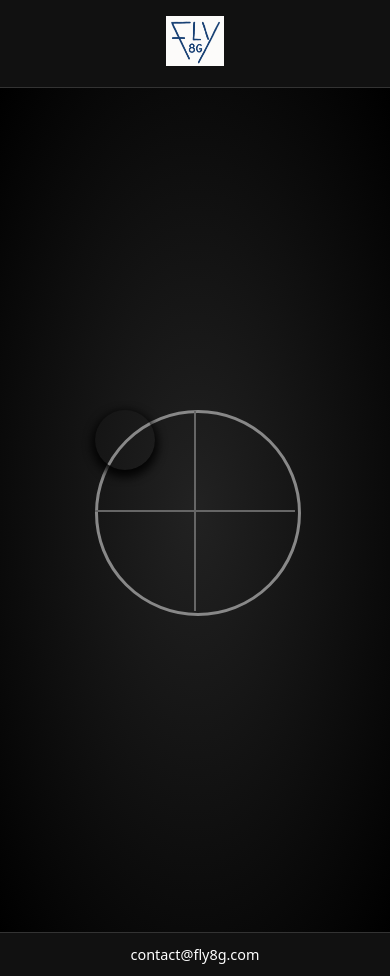
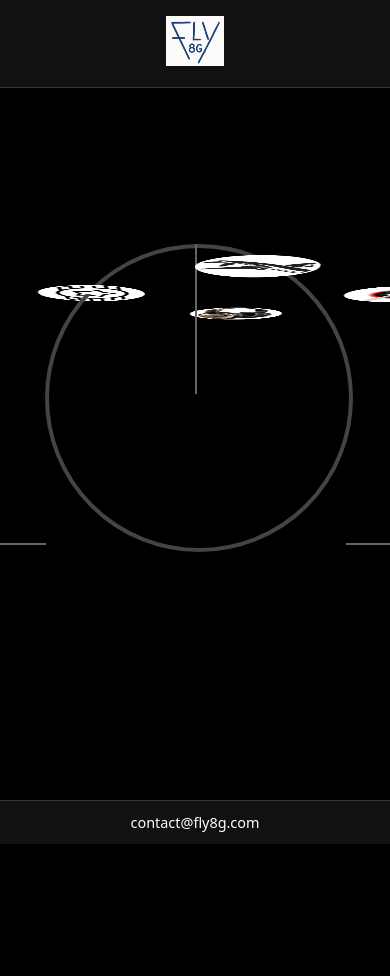
Before and after one commit to fly8gfly/fly8gfly.github.io, an Astro site: page / in a window 390 px wide. After the commit the page ends 844 px from the top, so only its background shows below. Built offline with nearby package versions, Linux system fonts and the light colour scheme; Astro itself is replaced by a stand-in of ours.

Commit message:
Update Carousel.astro

```diff
--- a/src/components/Carousel.astro
+++ b/src/components/Carousel.astro
@@ -1,151 +1,147 @@
 ---
-import { onMount } from 'astro/client';
+const discs = [
+  { name: 'Home.jpg' },
+  { name: 'Products.jpg' },
+  { name: 'flying-tips.jpg' },
+  { name: 'youtube.jpg' },
+];
 ---
-
-<html lang="en">
-  <head>
 <style>
-      .carousel-container {
+  .scene {
+    perspective: 1000px;
     width: 100%;
-        height: 100vh;
-        perspective: 1000px;
+    height: 400px;
     overflow: hidden;
-        display: flex;
-        justify-content: center;
-        align-items: center;
-        background: radial-gradient(#222, #000);
+    touch-action: pan-y;
   }
 
   .carousel {
-        position: relative;
     width: 300px;
     height: 300px;
+    position: relative;
+    margin: auto;
     transform-style: preserve-3d;
     transform: rotateY(0deg);
     transition: transform 0.5s ease-out;
   }
 
   .rim {
-        position: absolute;
     width: 300px;
     height: 300px;
-        border: 3px solid #888;
+    border: 4px solid #444;
     border-radius: 50%;
+    position: absolute;
+    top: 0;
+    left: 0;
+    box-shadow: 0 5px 20px rgba(0,0,0,0.2);
   }
 
   .spoke {
+    width: 2px;
+    height: 150px;
+    background: #666;
     position: absolute;
-        width: 150px;
-        height: 2px;
-        background: #666;
     top: 50%;
     left: 50%;
-        transform-origin: left center;
+    transform-origin: bottom center;
   }
 
   .disc {
+    width: 100px;
+    height: 100px;
     position: absolute;
-        width: 80px;
-        height: 80px;
-        border-radius: 50%;
-        background-size: cover;
-        background-position: center;
-        box-shadow: 0 4px 12px rgba(0,0,0,0.5);
+    top: 50%;
+    left: 50%;
     transform-style: preserve-3d;
+    transform-origin: center center;
+    box-shadow: 0 10px 15px rgba(0,0,0,0.3);
   }
 
-      /* Discs positioning */
-      .disc:nth-child(1) {
-        transform: translate(-40px, -40px) rotateY(0deg) translateZ(75px) translateY(-75px);
-        background-image: url('/discs/Home.jpg');
-      }
-
-      .disc:nth-child(2) {
-        transform: translate(-40px, -40px) rotateY(90deg) translateZ(75px) translateY(-75px);
-        background-image: url('/discs/Products.jpg');
-      }
-
-      .disc:nth-child(3) {
-        transform: translate(-40px, -40px) rotateY(180deg) translateZ(75px) translateY(-75px);
-        background-image: url('/discs/flying-tips.jpg');
-      }
-
-      .disc:nth-child(4) {
-        transform: translate(-40px, -40px) rotateY(270deg) translateZ(75px) translateY(-75px);
-        background-image: url('/discs/youtube.jpg');
-      }
-
-      @media (max-width: 768px) {
-        .carousel {
-          width: 200px;
-          height: 200px;
-        }
-        .rim {
-          width: 200px;
-          height: 200px;
-        }
-        .spoke {
+  .disc img {
     width: 100px;
-        }
-        .disc {
-          width: 60px;
-          height: 60px;
-        }
+    height: 100px;
+    object-fit: cover;
+    border-radius: 50%;
+    border: 3px solid white;
+    background: white;
   }
 </style>
-  </head>
 
-  <body>
-    <div class="carousel-container">
+<div class="scene" id="carousel-container">
   <div class="carousel" id="carousel">
     <div class="rim"></div>
-        <div class="spoke" style="transform: rotate(0deg);"></div>
-        <div class="spoke" style="transform: rotate(90deg);"></div>
-        <div class="spoke" style="transform: rotate(180deg);"></div>
-        <div class="spoke" style="transform: rotate(270deg);"></div>
 
-        <div class="disc"></div>
-        <div class="disc"></div>
-        <div class="disc"></div>
-        <div class="disc"></div>
+    <!-- Spokes -->
+    {Array.from({ length: 4 }).map((_, i) => (
+      <div
+        class="spoke"
+        style={`transform: rotate(${i * 90}deg) translateY(-150px);`}
+      />
+    ))}
+
+    <!-- Discs -->
+    {discs.map((disc, i) => {
+      const angle = (i * 360) / discs.length;
+      const radius = 150; // half the carousel size
+
+      return (
+        <div
+          class="disc"
+          style={`
+            transform:
+              rotateY(${angle}deg)
+              translateZ(${radius}px)
+              translateY(-${radius}px)
+              rotateX(90deg);
+          `}
+        >
+          <img src={`/discs/${disc.name}`} alt={disc.name} />
+        </div>
+      );
+    })}
   </div>
 </div>
 
-    <script>
-      const carousel = document.getElementById("carousel");
-      let rotation = 0;
+<script type="module">
+  const carousel = document.getElementById('carousel');
+  let currentRotation = 0;
   let startX = 0;
-      let isDragging = false;
+  let dragging = false;
 
-      function rotateCarousel(diff) {
-        rotation += diff;
-        carousel.style.transform = `rotateY(${rotation}deg)`;
-      }
+  const rotate = (deltaX) => {
+    currentRotation += deltaX * 0.3;
+    carousel.style.transform = `rotateY(${currentRotation}deg)`;
+  };
 
-      function startDrag(e) {
-        isDragging = true;
-        startX = e.touches ? e.touches[0].clientX : e.clientX;
-      }
+  const onMouseDown = (e) => {
+    dragging = true;
+    startX = e.clientX;
+  };
 
-      function onDrag(e) {
-        if (!isDragging) return;
-        const x = e.touches ? e.touches[0].clientX : e.clientX;
-        const diff = (x - startX) * 0.5;
-        startX = x;
-        rotateCarousel(diff);
-      }
+  const onMouseMove = (e) => {
+    if (!dragging) return;
+    const deltaX = e.clientX - startX;
+    rotate(deltaX);
+    startX = e.clientX;
+  };
 
-      function endDrag() {
-        isDragging = false;
-      }
+  const onMouseUp = () => {
+    dragging = false;
+  };
 
-      carousel.addEventListener("mousedown", startDrag);
-      carousel.addEventListener("mousemove", onDrag);
-      carousel.addEventListener("mouseup", endDrag);
-      carousel.addEventListener("mouseleave", endDrag);
-      carousel.addEventListener("touchstart", startDrag);
-      carousel.addEventListener("touchmove", onDrag);
-      carousel.addEventListener("touchend", endDrag);
+  const onTouchStart = (e) => {
+    startX = e.touches[0].clientX;
+  };
+
+  const onTouchMove = (e) => {
+    const deltaX = e.touches[0].clientX - startX;
+    rotate(deltaX);
+    startX = e.touches[0].clientX;
+  };
+
+  document.addEventListener('mousedown', onMouseDown);
+  document.addEventListener('mousemove', onMouseMove);
+  document.addEventListener('mouseup', onMouseUp);
+  document.addEventListener('touchstart', onTouchStart);
+  document.addEventListener('touchmove', onTouchMove);
 </script>
-  </body>
-</html>
```
Lines whose indentation alone changed are shown as unchanged.
